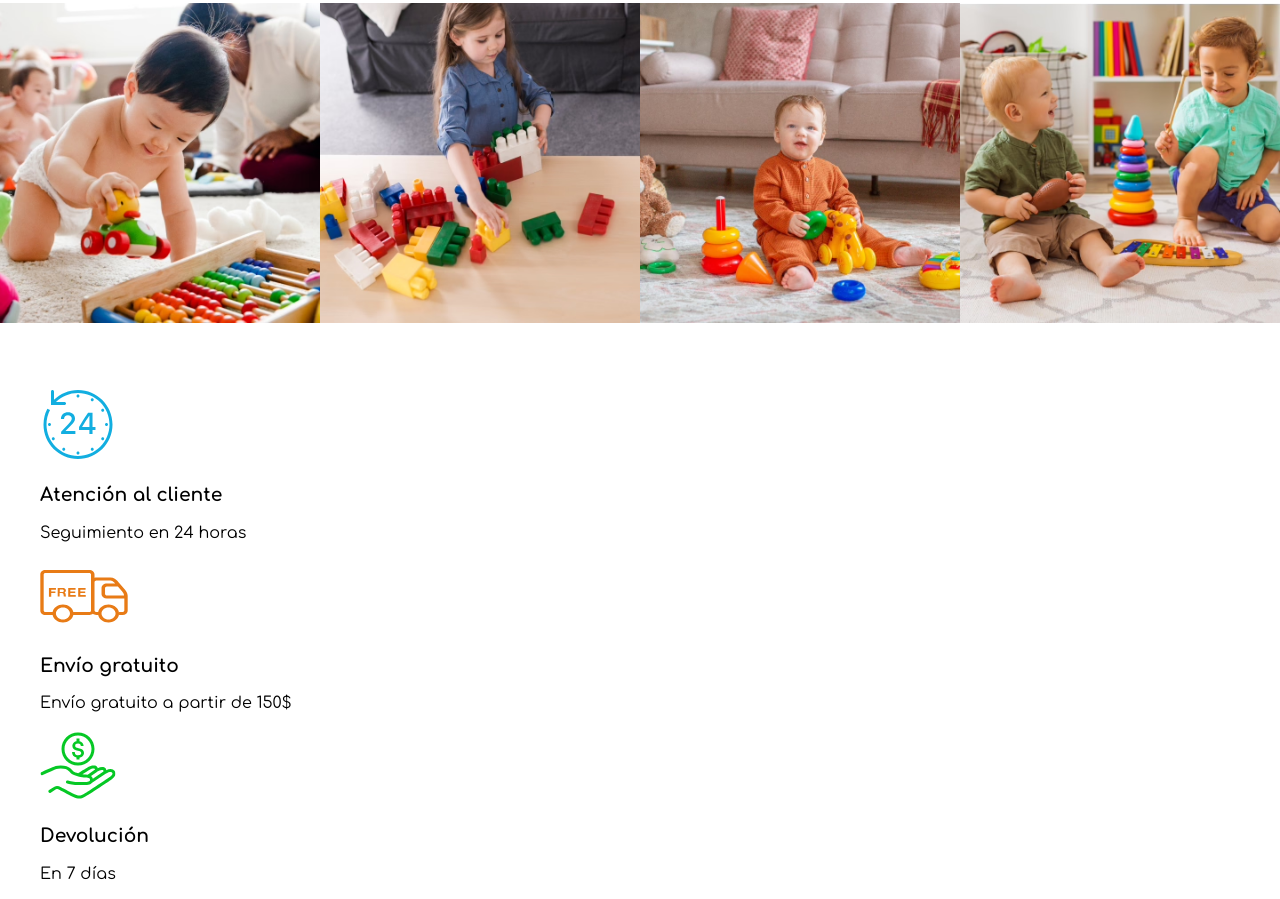
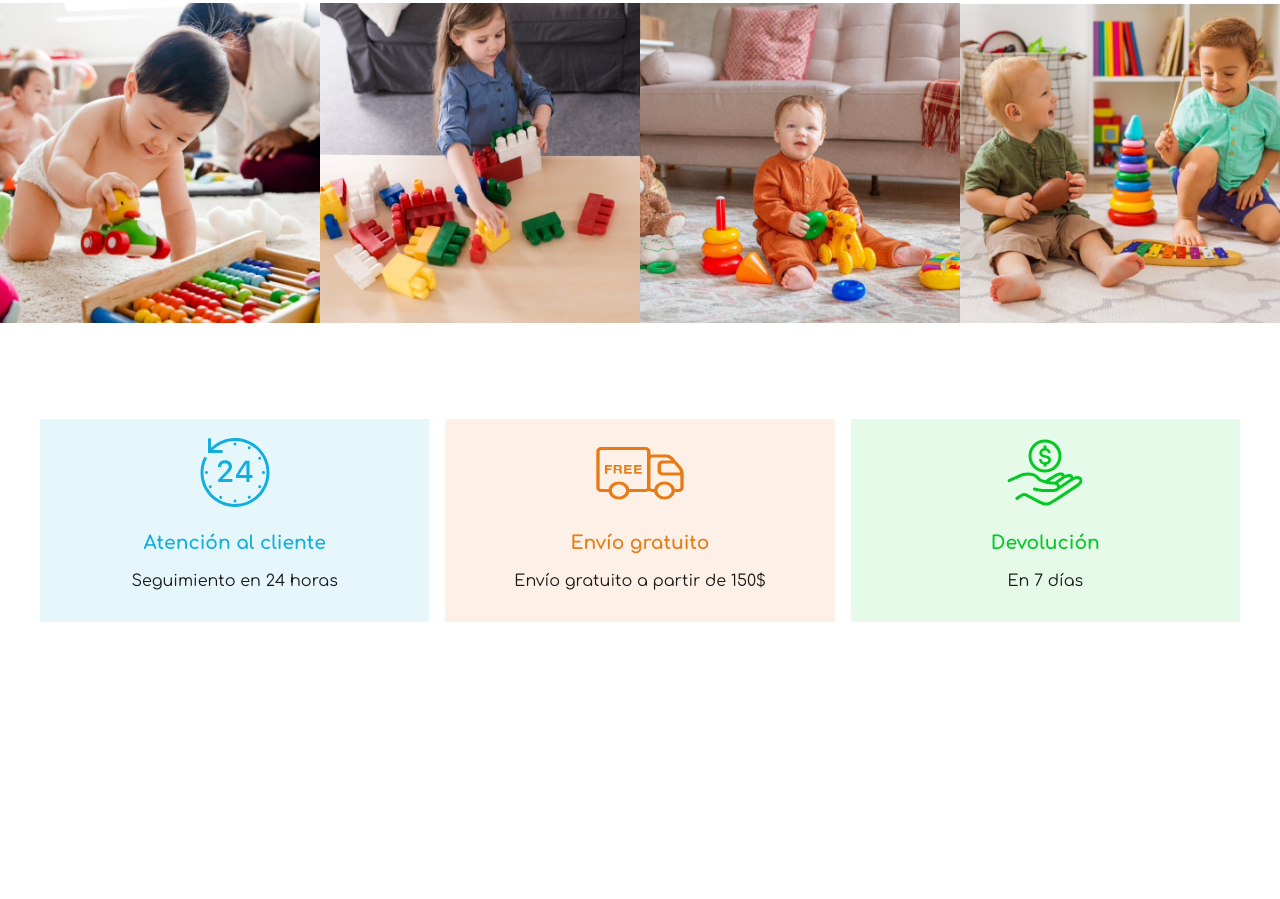
Before and after one commit to devchris03/Rainboow, a website: page index.html in a window 1280 px wide. Shown: the part 4692-5591 px from the top of the page. After the commit the page ends 5346 px from the top, so only its background shows below. Drawn offline with Linux system fonts and the light colour scheme.

Commit message:
style: agrega estilo a los beneficios

```diff
--- a/index.html
+++ b/index.html
@@ -372,22 +372,22 @@
     </section> <!-- photos -->
     <section class="benefits">
         <div class="benefits__content wrapper">
-            <div class="benefit">
+            <div class="benefit benefit--hour">
                 <img class="benefit__icon" src="./build/img/icon-hours.svg" alt="Icono 24 horas en tono azul">
                 <h3 class="benefit__title">Atención al cliente</h3>
                 <p class="benefit__text">Seguimiento en 24 horas</p>
             </div> <!-- benefit -->
-            <div class="benefit">
+            <div class="benefit benefit--free">
                 <img class="benefit__icon" src="./build/img/icon-free.svg" alt="Icono carro con la palabra free en tono naranja">
                 <h3 class="benefit__title">Envío gratuito</h3>
                 <p class="benefit__text"> Envío gratuito a partir de 150$</p>
             </div> <!-- benefit -->
-            <div class="benefit">
+            <div class="benefit benefit--return">
                 <img class="benefit__icon" src="./build/img/icon-cash.svg" alt="Icono moneda en tonos verdes">
                 <h3 class="benefit__title">Devolución</h3>
                 <p class="benefit__text">En 7 días</p>
             </div> <!-- benefit -->
         </div>
-    </section>
+    </section> <!-- benefits -->
 </body>
 </html>
--- /dev/null
+++ b/src/scss/desing/content/_benefits.scss
@@ -0,0 +1,47 @@
+@use '../../base/variables' as v;
+@use '../../base/minxis' as m;
+
+.benefits {
+    padding-block: 2rem;
+
+    @include m.tablet {
+        &__content {
+            display: grid;
+            grid-template-columns: repeat(3, 1fr);
+            gap: 1rem;
+        }
+    }
+
+}
+
+.benefit {
+    text-align: center;
+    padding-block: 1rem;
+    max-inline-size: 80%;
+    margin: 0 auto;
+    margin-block-end: 2rem;
+
+    &__text {
+        color: v.$black;
+    }
+
+    @include m.tablet {
+        max-inline-size: none;
+        margin: 0;
+    }
+}
+
+.benefit--hour {
+    background: rgba(18, 174, 224, .1);
+    color: #12AEE0;
+}
+
+.benefit--free {
+    background: rgba(232, 123, 22, .1);
+    color: #E87B16;
+}
+
+.benefit--return {
+    background: rgba(6, 200, 37, .1);
+    color: #06C825;
+}
--- a/src/scss/desing/content/_index.scss
+++ b/src/scss/desing/content/_index.scss
@@ -3,3 +3,4 @@
 @forward './productList';
 @forward './product';
 @forward './photos';
+@forward './benefits';
```
Also changed, not shown: build/css/app.css, 1 other file.
